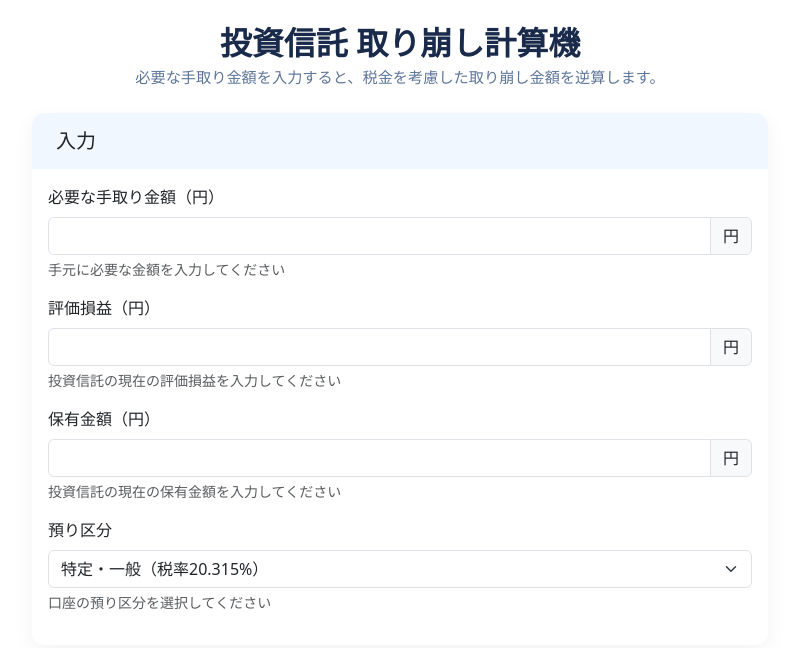
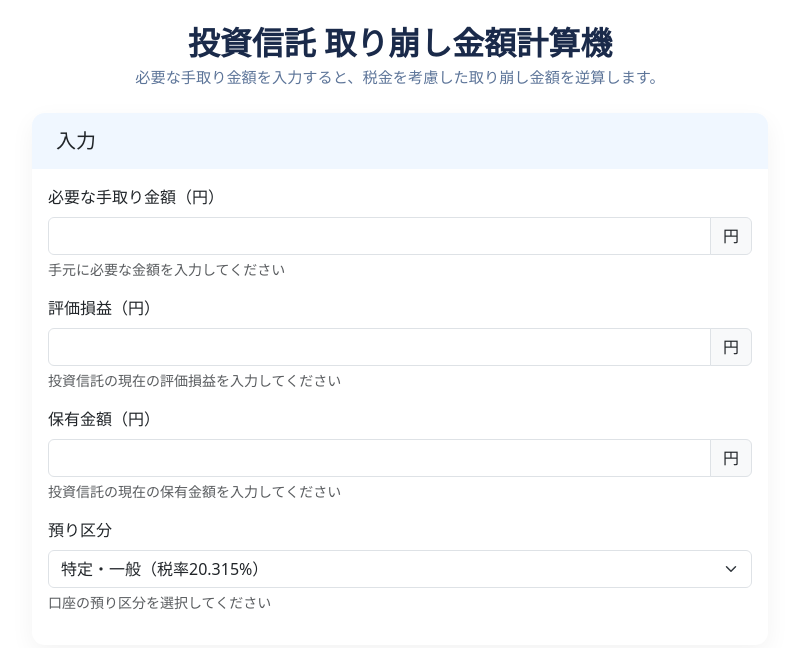
Before and after one commit to kouchimm/fund-draw-calc, a plain HTML site: page index.html in a window 1280 px wide. Shown: the whole page, without its empty margins (240-1039 px from the left). Drawn offline with nearby package versions, Linux system fonts and the light colour scheme.

Commit message:
update: タイトルを変更

```diff
--- a/index.html
+++ b/index.html
@@ -4,7 +4,7 @@
 <head>
     <meta charset="UTF-8">
     <meta name="viewport" content="width=device-width, initial-scale=1.0">
-    <title>投資信託 取り崩し計算機</title>
+    <title>投資信託 取り崩し金額計算機</title>
     <!-- Bootstrap CSS -->
     <link href="https://cdnjs.cloudflare.com/ajax/libs/bootstrap/5.3.0/css/bootstrap.min.css" rel="stylesheet">
     <!-- カスタムCSS -->
@@ -18,7 +18,7 @@
                 <!-- ヘッダー -->
                 <div class="header-container mb-4">
                     <div class="text-center">
-                        <h1 class="h2 mb-1">投資信託 取り崩し計算機</h1>
+                        <h1 class="h2 mb-1">投資信託 取り崩し金額計算機</h1>
                         <p class="text-muted">必要な手取り金額を入力すると、税金を考慮した取り崩し金額を逆算します。</p>
                     </div>
                 </div>
```
